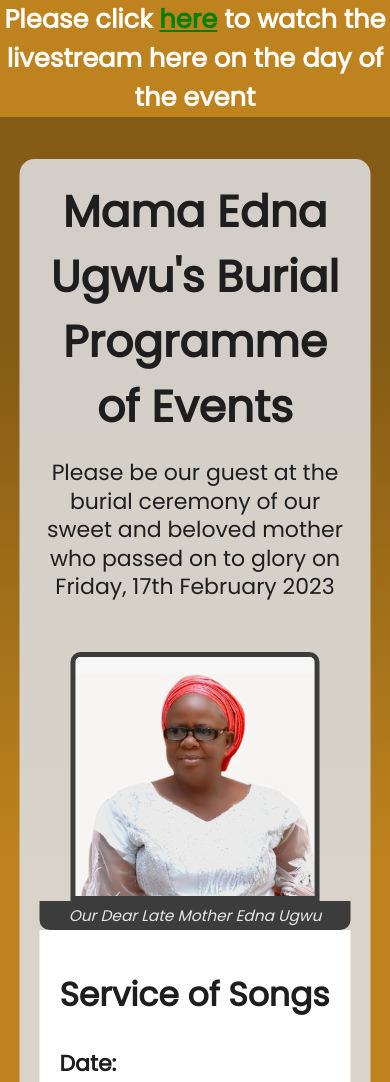
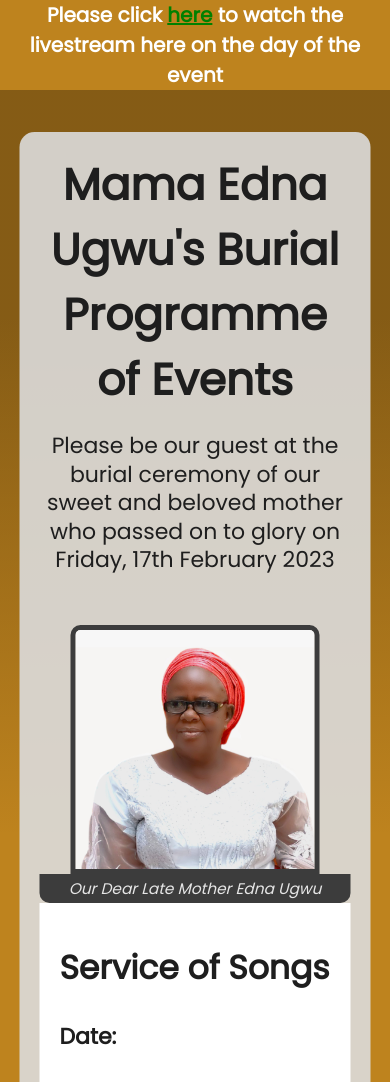
Before and after one commit to AdedamolaAdeyemo2/edna, a plain HTML site: page index.html in a window 390 px wide. Shown: the top 1082 px of the page. Drawn offline with Linux system fonts and the light colour scheme.

Commit message:
Update styles.css

```diff
--- a/styles.css
+++ b/styles.css
@@ -27,8 +27,8 @@
 html {
     font-size: 22px;
     color: #1e1e1e;
-    font-family: sans-serif, 'Lucida Sans Unicode', 'Lucida Grande', 'Lucida Sans', Arial, 'Trebuchet MS';
-
+    /*font-family: sans-serif, 'Lucida Sans Unicode', 'Lucida Grande', 'Lucida Sans', Arial, 'Trebuchet MS';
+*/
     height: 100%;
 }
 
@@ -268,12 +268,21 @@ figcaption > a {
     height: var(--main-bottom-margin);
 }
 
+
+
 /* ------------------ MEDIA QUERIES ------------------ */
 /* Phone Screens (screen width <= 425px) */
 @media screen and (max-width: 425px) {
     main {
         width: 90%;
         padding: 20px;
+    }
+    .livehead{
+        font-size: 20px;
+
+    }
+    .heading{
+        font-size: 40px;
     }
     .info{
         display: block;
```
